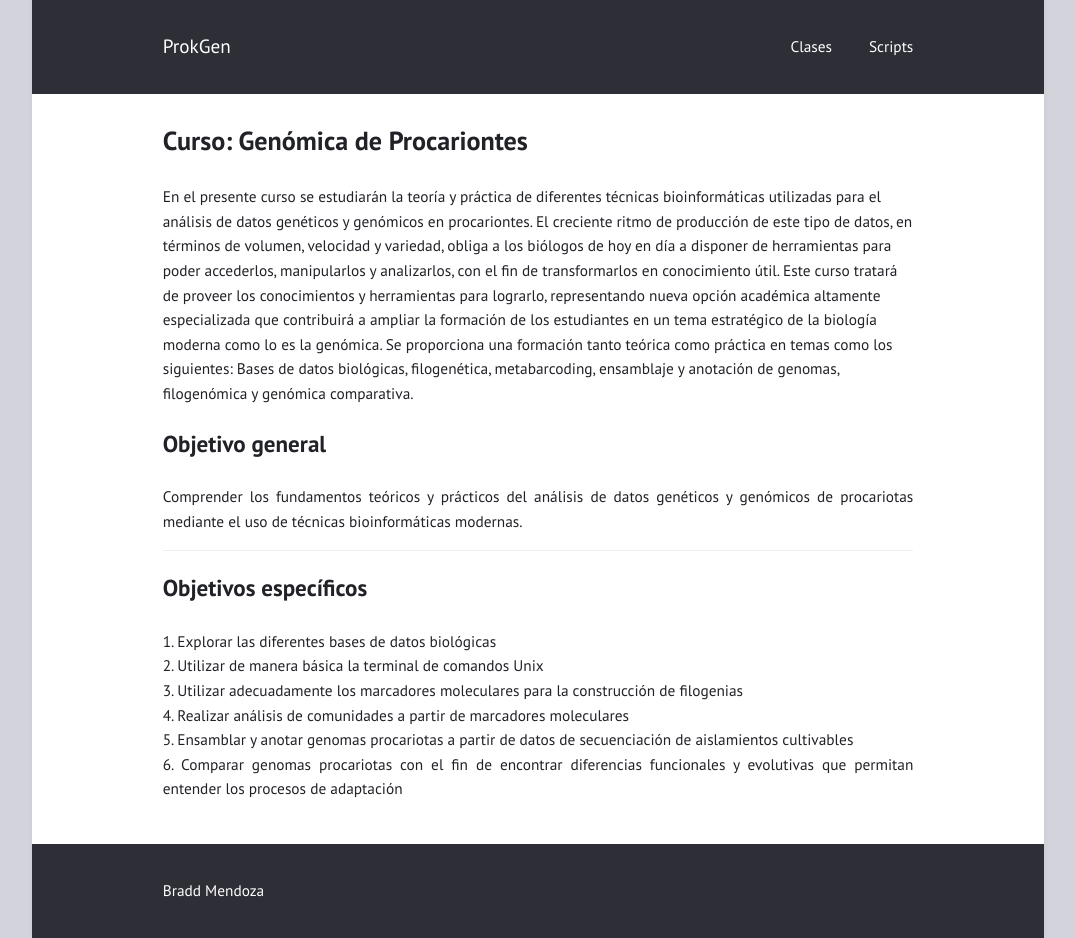
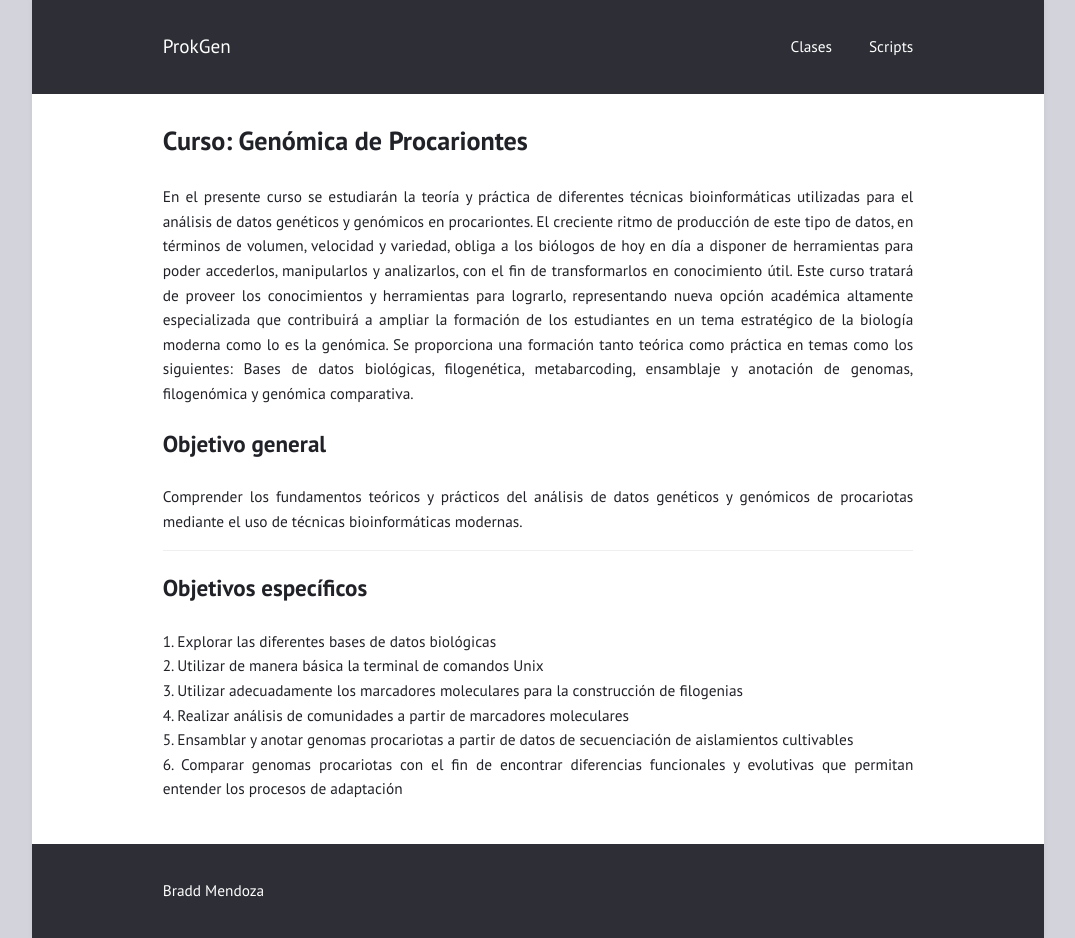
Before and after one commit to braddmg/GenPro, a Jekyll site: the page built from index.html, in a window 1280 px wide. Shown: the whole page, without its empty margins (102-1177 px from the left). Built offline with Jekyll 4.4.1, drawn with Linux system fonts in a browser that asks for light colours.

Commit message:
Update index.html

```diff
--- a/index.html
+++ b/index.html
@@ -2,8 +2,9 @@
 layout: page
 title: "Curso: Genómica de Procariontes"
 ---
-En el presente curso se estudiarán la teoría y práctica de diferentes técnicas bioinformáticas utilizadas para el análisis de datos genéticos y genómicos en procariontes. El creciente ritmo de producción de este tipo de datos, en términos de volumen, velocidad y variedad, obliga a los biólogos de hoy en día a disponer de herramientas para poder accederlos, manipularlos y analizarlos, con el fin de transformarlos en conocimiento útil. Este curso tratará de proveer los conocimientos y herramientas para lograrlo, representando nueva opción académica altamente especializada que contribuirá a ampliar la formación de los estudiantes en un tema estratégico de la biología moderna como lo es la genómica. Se proporciona una formación tanto teórica como práctica en temas como los siguientes: Bases de datos biológicas, filogenética, metabarcoding, ensamblaje y anotación de genomas, filogenómica y genómica comparativa.
-<html>
+<p align="justify"> En el presente curso se estudiarán la teoría y práctica de diferentes técnicas bioinformáticas utilizadas para el análisis de datos genéticos y genómicos en procariontes. El creciente ritmo de producción de este tipo de datos, en términos de volumen, velocidad y variedad, obliga a los biólogos de hoy en día a disponer de herramientas para poder accederlos, manipularlos y analizarlos, con el fin de transformarlos en conocimiento útil. Este curso tratará de proveer los conocimientos y herramientas para lograrlo, representando nueva opción académica altamente especializada que contribuirá a ampliar la formación de los estudiantes en un tema estratégico de la biología moderna como lo es la genómica. Se proporciona una formación tanto teórica como práctica en temas como los siguientes: Bases de datos biológicas, filogenética, metabarcoding, ensamblaje y anotación de genomas, filogenómica y genómica comparativa.
+</p>
+  <html>
 <article>
   <header><h2>Objetivo general </h2></header>
   <p align="justify">Comprender los fundamentos teóricos y prácticos del análisis de datos genéticos y genómicos de procariotas mediante el uso de técnicas bioinformáticas modernas.</p>
```
